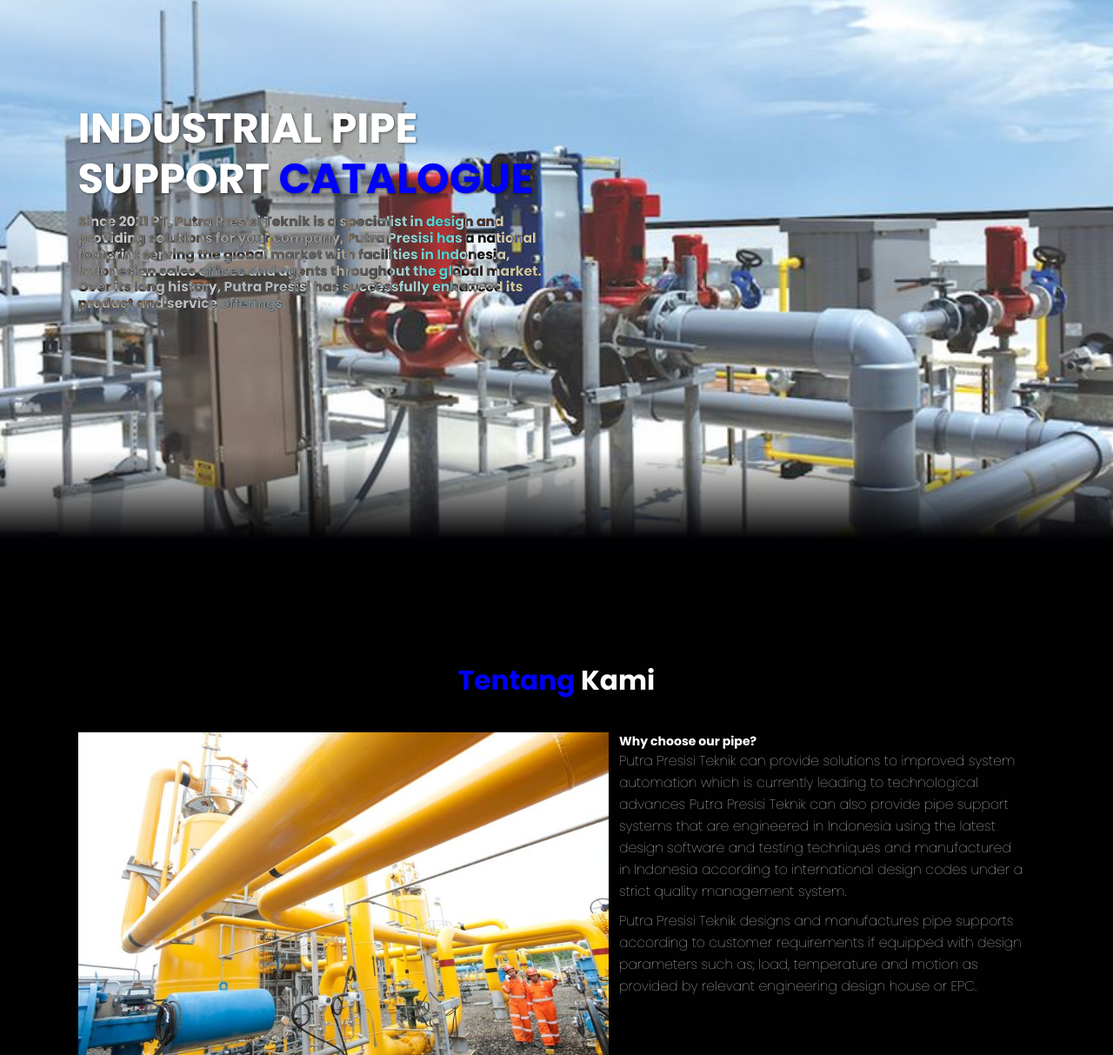
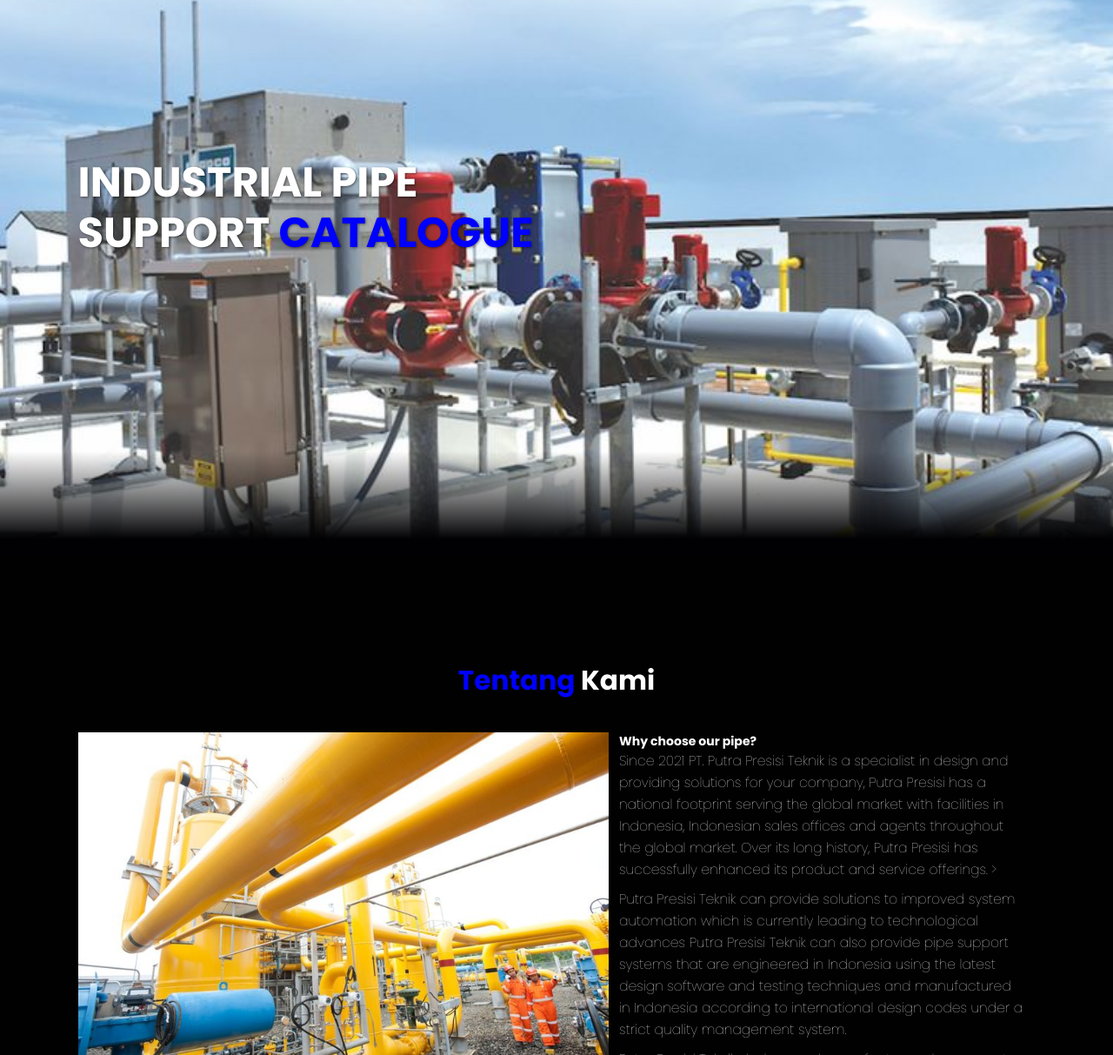
Before and after one commit to ChikoHanifKhaidar/putrapresisiteknik, a plain HTML site: page index.html in a window 1280 px wide. Shown: the part 161-1374 px from the top of the page at 87% size. Drawn offline with nearby package versions, Linux system fonts and the light colour scheme.

Commit message:
revisi 3

```diff
--- a/css/style.css
+++ b/css/style.css
@@ -128,7 +128,7 @@ body {
   color: var(--primary);
 }
 
-.hero .content p {
+/* .hero .content p {
   font-size: 1.3rem;
   margin-top: 1rem;
   line-height: 1.2;
@@ -136,7 +136,7 @@ body {
   text-shadow: 1px 1px 3px rgb(1, 1, 3, 0.5);
   line-height: 1.2;
   mix-blend-mode: difference;
-}
+} */
 
 .hero .content .cta {
   margin-top: 1rem;
--- a/index.html
+++ b/index.html
@@ -50,16 +50,6 @@
     <section class="hero" id="home">
       <main class="content">
         <h1>INDUSTRIAL PIPE SUPPORT <span>CATALOGUE</span></h1>
-        <p>
-          <b
-            >Since 2021 PT. Putra Presisi Teknik is a specialist in design and
-            providing solutions for your company, Putra Presisi has a national
-            footprint serving the global market with facilities in Indonesia,
-            Indonesian sales offices and agents throughout the global market.
-            Over its long history, Putra Presisi has successfully enhanced its
-            product and service offerings.</b
-          >
-        </p>
       </main>
     </section>
     <!-- hero section end -->
@@ -74,6 +64,14 @@
         </div>
         <div class="content">
           <h3>Why choose our pipe?</h3>
+          <p>
+            Since 2021 PT. Putra Presisi Teknik is a specialist in design and
+            providing solutions for your company, Putra Presisi has a national
+            footprint serving the global market with facilities in Indonesia,
+            Indonesian sales offices and agents throughout the global market.
+            Over its long history, Putra Presisi has successfully enhanced its
+            product and service offerings. >
+          </p>
           <p>
             Putra Presisi Teknik can provide solutions to improved system
             automation which is currently leading to technological advances
```
